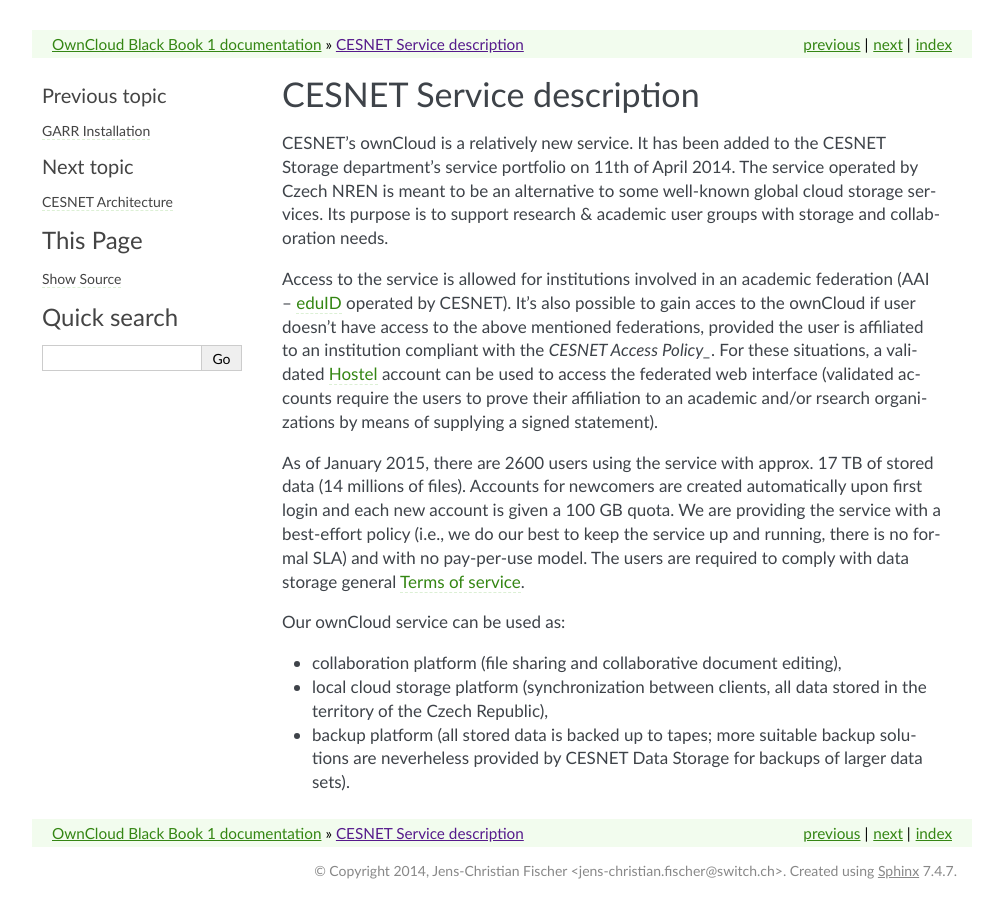
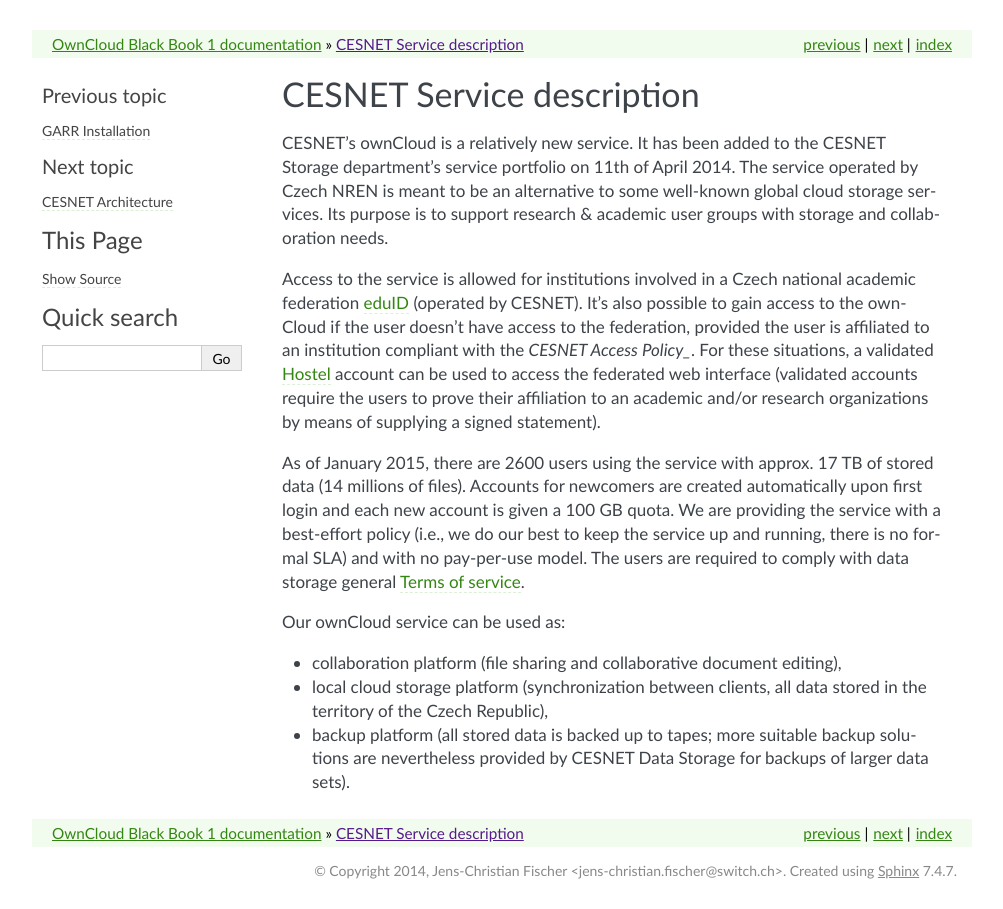
Before and after one commit to switch-ch/cloudservice-owncloud, a Sphinx documentation site: the page built from source/cesnet/service-description.rst, in a window 1280 px wide. Shown: the whole page, without its empty margins (138-1141 px from the left). Built offline with Sphinx 7.4.7, drawn with Linux system fonts in a browser that asks for light colours.

Commit message:
Corrections

```diff
--- a/source/cesnet/service-description.rst
+++ b/source/cesnet/service-description.rst
@@ -3,10 +3,10 @@
 
 CESNET's ownCloud is a relatively new service. It has been added to the CESNET Storage department's service portfolio on 11th of April 2014. The service operated by Czech NREN is meant to be an alternative to some well-known global cloud storage services. Its purpose is to support research & academic user groups with storage and collaboration needs.
 
-Access to the service is allowed for institutions involved in an academic federation
-(AAI -- eduID_ operated by CESNET). It's also possible to gain acces to the ownCloud if
-user doesn't have access to the above mentioned federations, provided the user is affiliated to an institution compliant with the `CESNET Access Policy_`. For these situations, a validated Hostel_ account can
-be used to access the federated web interface (validated accounts require the users to prove their affiliation to an academic and/or rsearch organizations by means of supplying a signed statement).
+Access to the service is allowed for institutions involved in a Czech national academic federation eduID_
+(operated by CESNET). It's also possible to gain access to the ownCloud if
+the user doesn't have access to the federation, provided the user is affiliated to an institution compliant with the `CESNET Access Policy_`. For these situations, a validated Hostel_ account can
+be used to access the federated web interface (validated accounts require the users to prove their affiliation to an academic and/or research organizations by means of supplying a signed statement).
 
 As of January 2015, there are 2600 users using the service with approx. 17 TB of stored data (14 millions of files). Accounts for newcomers are created automatically upon first login and
 each new account is given a 100 GB quota. We are providing the service with a
@@ -17,7 +17,7 @@
 
 * collaboration platform (file sharing and collaborative document editing),
 * local cloud storage platform (synchronization between clients, all data stored in the territory of the Czech Republic),
-* backup platform (all stored data is backed up to tapes; more suitable backup solutions are neverheless provided by CESNET Data Storage for backups of larger data sets).
+* backup platform (all stored data is backed up to tapes; more suitable backup solutions are nevertheless provided by CESNET Data Storage for backups of larger data sets).
 
 .. links:
 .. _eduID: https://www.eduid.cz/en/index
```
